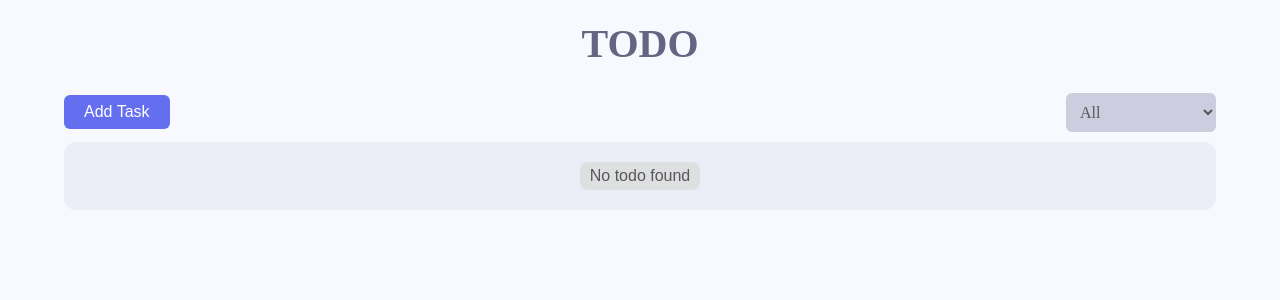
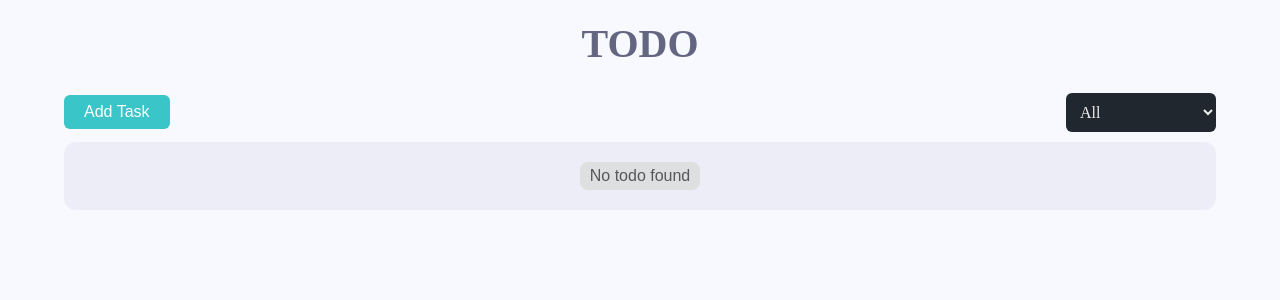
Before and after one commit to joi-lightyears/ToDoList, a React (Create React App) app in the folder project/: page / in a window 1280 px wide. Shown: the top 300 px of the page. Built offline with nearby package versions, Linux system fonts and the light colour scheme.

Commit message:
fix style

```diff
--- a/project/src/components/CheckButton.js
+++ b/project/src/components/CheckButton.js
@@ -15,7 +15,7 @@ const checkVariants = {
 
 const boxVariant={
   checked:{
-    background:'var(--primaryPurple)',
+    background:'var(--primaryCyan)',
     transition: {duration: 0.1}
   },
   unChecked:{
--- a/project/src/styles/GlobalStyles.css
+++ b/project/src/styles/GlobalStyles.css
@@ -6,30 +6,34 @@
 	padding: 0;
 }
 :root {
-	--primaryPurple: #646ff0;
+	--primaryCyan: #3ac5c9;
 	--black-1: #646681;
 	--black-2: #585858;
 	--bg-1: #f8f8ff;
 	--bg-2: #ecedf6;
-	--bg-3: #cccdde;
+	--bg-3: #21272f;
 	--gray-1: #eee;
 	--gray-2: #dedfe1;
 	--black: black;
 	--white: white;
 }
 @import url('https://fonts.googleapis.com/css2?family=Poppins:ital,wght@0,100;0,200;0,300;0,400;0,500;0,600;0,700;0,800;0,900;1,100;1,200;1,300;1,400;1,500;1,600;1,700;1,800;1,900&display=swap');
-
+/* @import url(./fonts/baemin/BMDANIEL-Bold.ttf) */
+/* @font-face{
+	font-family: BAEMIN, sans-serif;
+	src: url('./fonts/baemin/BAEMIN.ttf');
+} */
 html {
 	font-size: 10px;
 }
 body {
-	font-family: 'Poppins', sans-serif;
+	font-family: Poppins, sans-serif;
 	width: 100%;
 	min-height: 100vh;
 	background-color: var(--bg-1);
 }
 * {
-	font-family: 'Poppins', sans-serif;
+	font-family: Poppins, sans-serif;
 }
 .container {
 	width: 90%;
--- a/project/src/styles/modules/button.module.scss
+++ b/project/src/styles/modules/button.module.scss
@@ -11,7 +11,7 @@
 	cursor: pointer;
 	overflow: hidden;
 	&__select {
-		color: var(--black-2);
+		color: var(--gray-1);
 		font-family: Poppins;
 		padding: 1rem;
 		border: none;
@@ -22,7 +22,7 @@
 	}
 }
 .button--primary {
-	background-color: var(--primaryPurple);
+	background-color: var(--primaryCyan);
 	color: var(--white);
 }
 .button--secondary {
--- a/project/src/styles/modules/title.module.scss
+++ b/project/src/styles/modules/title.module.scss
@@ -2,7 +2,7 @@
 .title {
 	display: inline-block;
 	width: 100%;
-	font-family: 'Poppins';
+	font-family: Poppins;
 	font-size: 4rem;
 	font-weight: 700;
 	text-transform: uppercase;
```
Also changed, not shown: project/src/styles/fonts/baemin/BAEMIN.ttf (added).
